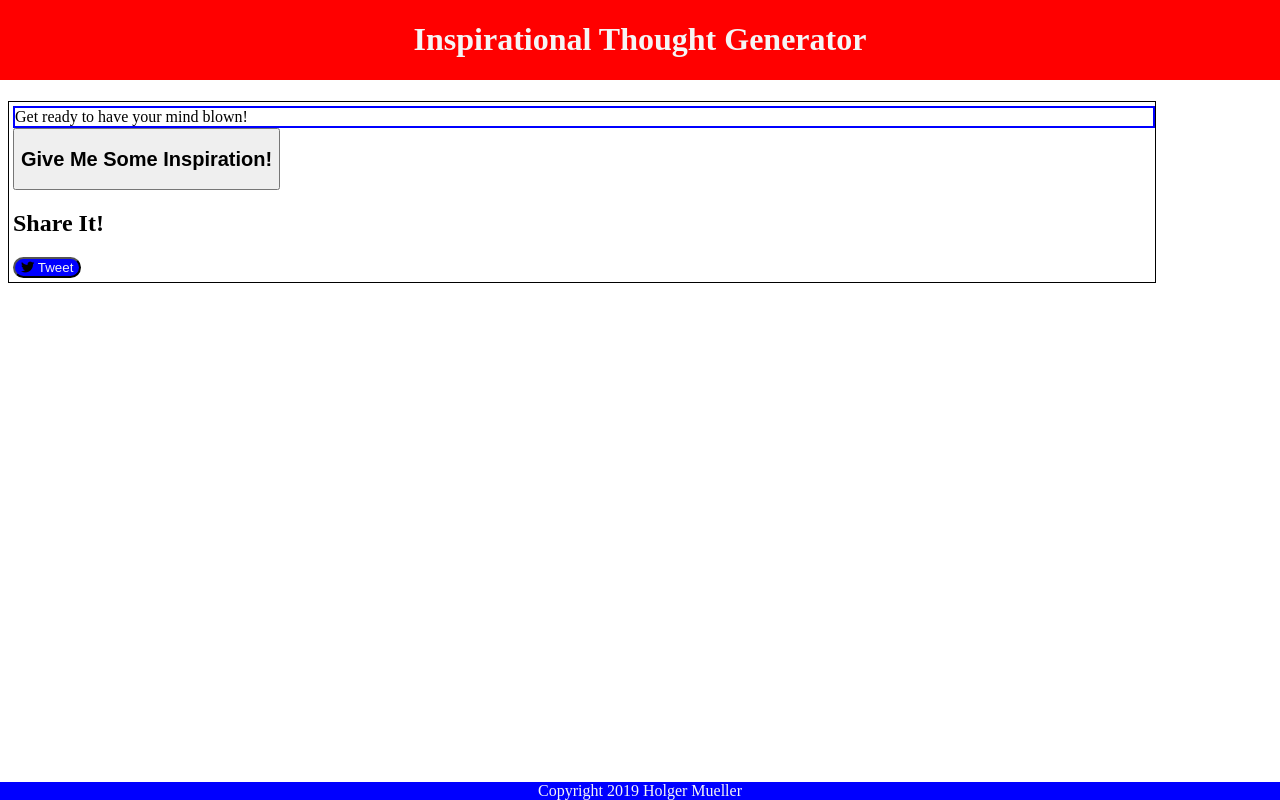
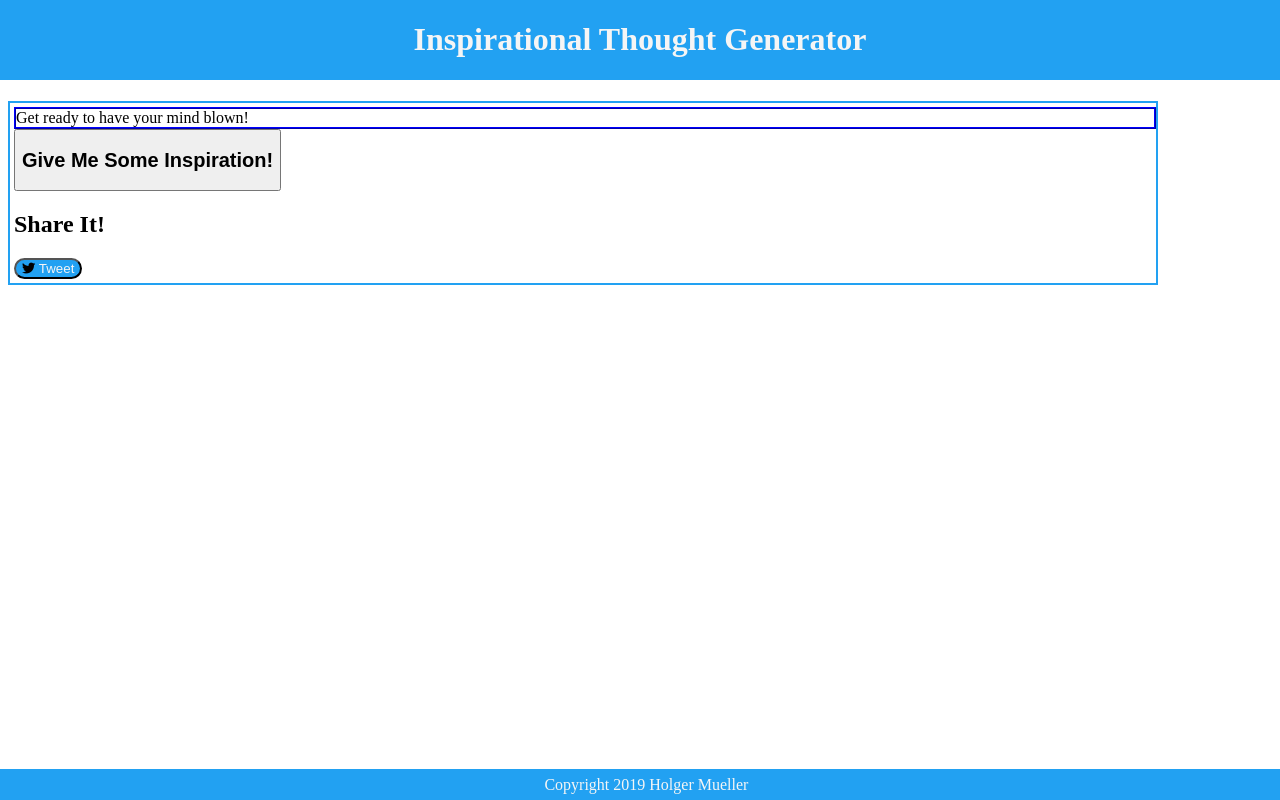
Before and after one commit to Holgermueller/ITG, a website: page public/index.html in a window 1280 px wide. Drawn offline with nearby package versions, Linux system fonts and the light colour scheme.

Commit message:
some styling

```diff
--- a/public/assets/less/style.less
+++ b/public/assets/less/style.less
@@ -1,4 +1,4 @@
-
+@main-color: #22A1F2;
 
 .header {
   position: fixed;
@@ -6,7 +6,7 @@
   top: 0;
   left: 0;
   text-align: center;
-  background-color: red;
+  background-color: @main-color;
   color: whitesmoke;
 }
 
@@ -17,19 +17,19 @@
 .page-section {
   margin-top: 7%;
   padding: 4px;
-  border: 1px solid black;
+  border: 2px solid @main-color;
   height: 15%;
   width: 90%
 }
 
 #thoughtDisplay {
-  border: 2px solid blue;
+  border: 2px ridge blue;
   height: 25%;
   width: 100%
 }
 
 .bootleg-twitter-button {
-  background-color: blue;
+  background-color: @main-color;
   border-radius: 15px;
 }
 
@@ -44,6 +44,7 @@
   bottom: 0;
   left: 0;
   text-align: center;
-  background-color: blue;
+  background-color: @main-color;
   color: whitesmoke;
+  padding: 0.5%;
 }
```
Also changed, not shown: public/assets/css/style.css, public/assets/css/style.min.css.
